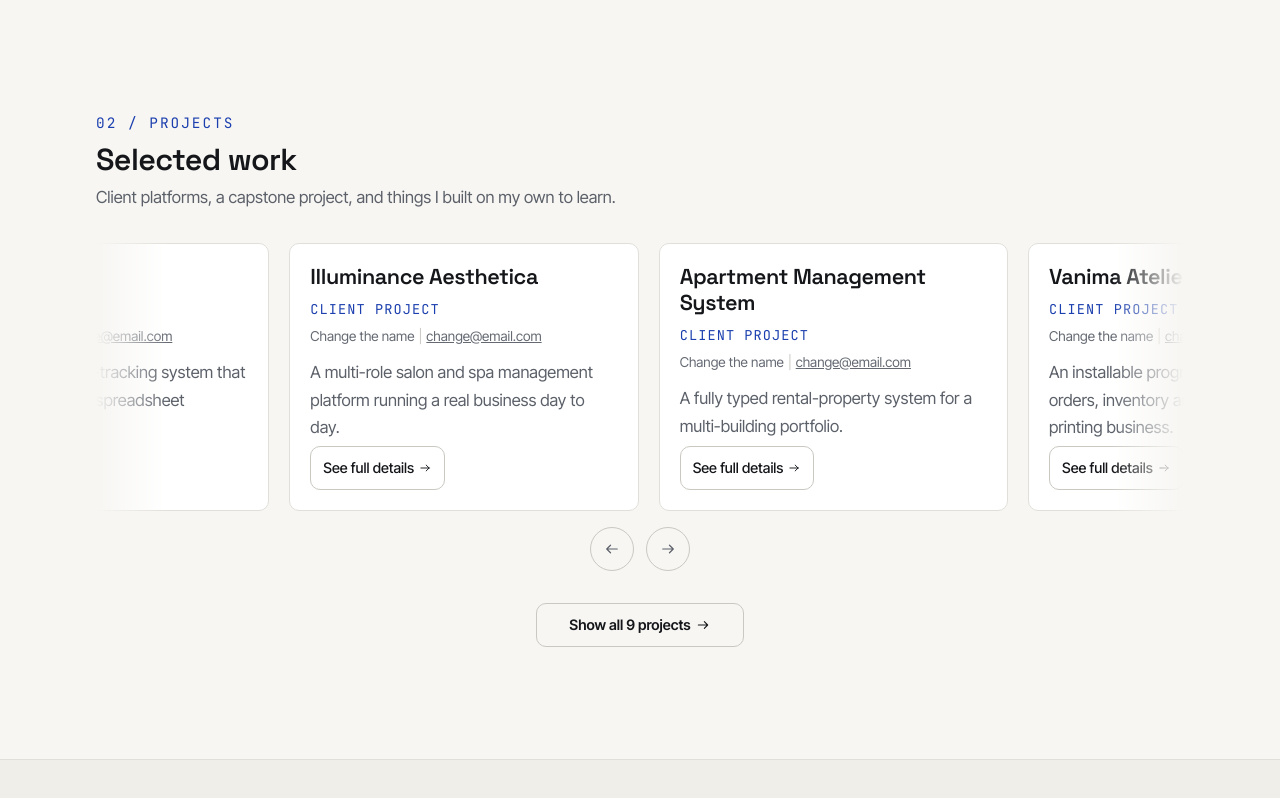
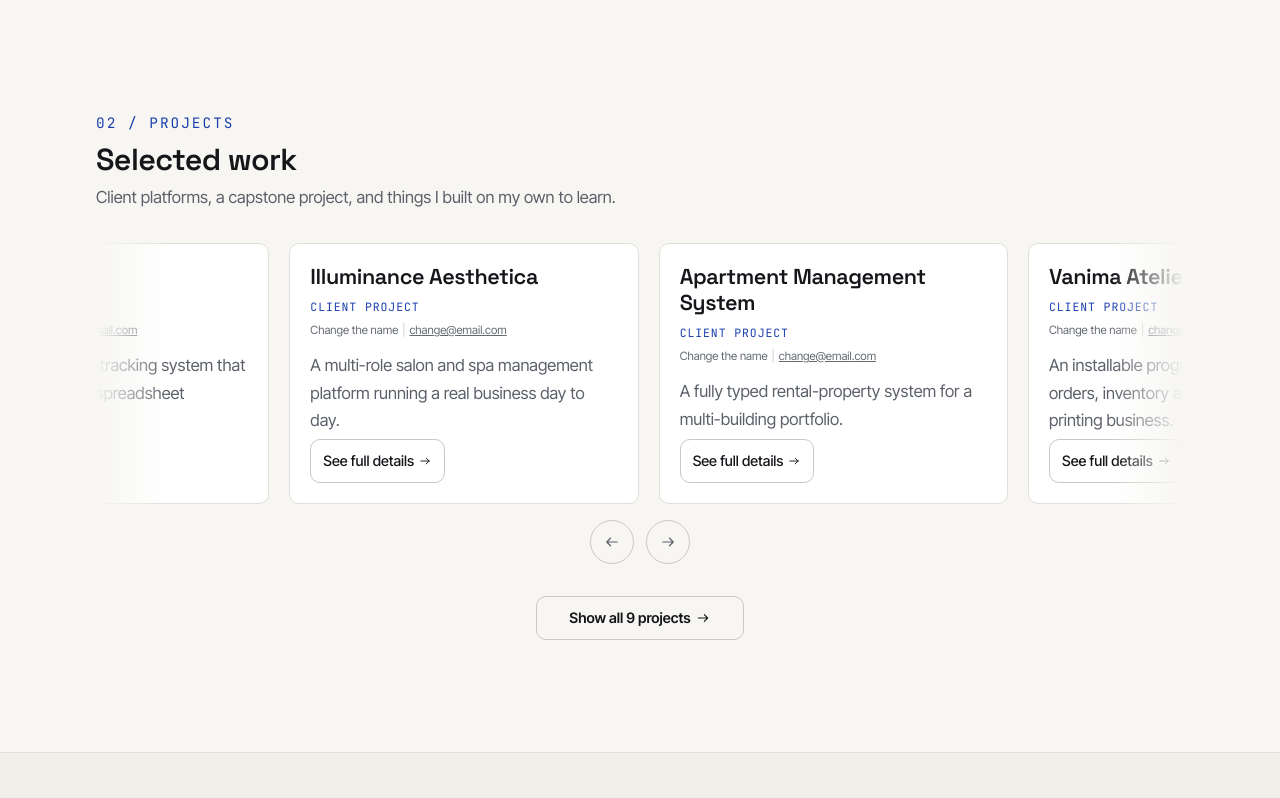
Before and after one commit to Levintaps/levi-portfolio, a React (Vite) app: page / in a window 1280 px wide. Shown: the part 1485-2283 px from the top of the page. Built offline with nearby package versions, Linux system fonts and the light colour scheme.

Commit message:
style(projects): drop the card metadata to eleven pixels

```diff
--- a/src/styles/tokens.css
+++ b/src/styles/tokens.css
@@ -3,7 +3,7 @@
   --font-body: 'Inter Tight Variable', 'Inter Tight', system-ui, sans-serif;
   --font-mono: 'JetBrains Mono Variable', 'JetBrains Mono', ui-monospace, monospace;
 
-  --step--2: clamp(0.8125rem, 0.79rem + 0.08vw, 0.85rem);
+  --step--2: clamp(0.6875rem, 0.67rem + 0.06vw, 0.72rem);
   --step--1: clamp(0.875rem, 0.85rem + 0.1vw, 0.9rem);
   --step-0: clamp(0.95rem, 0.92rem + 0.15vw, 1.05rem);
   --step-1: clamp(1.15rem, 1.08rem + 0.35vw, 1.35rem);
```
